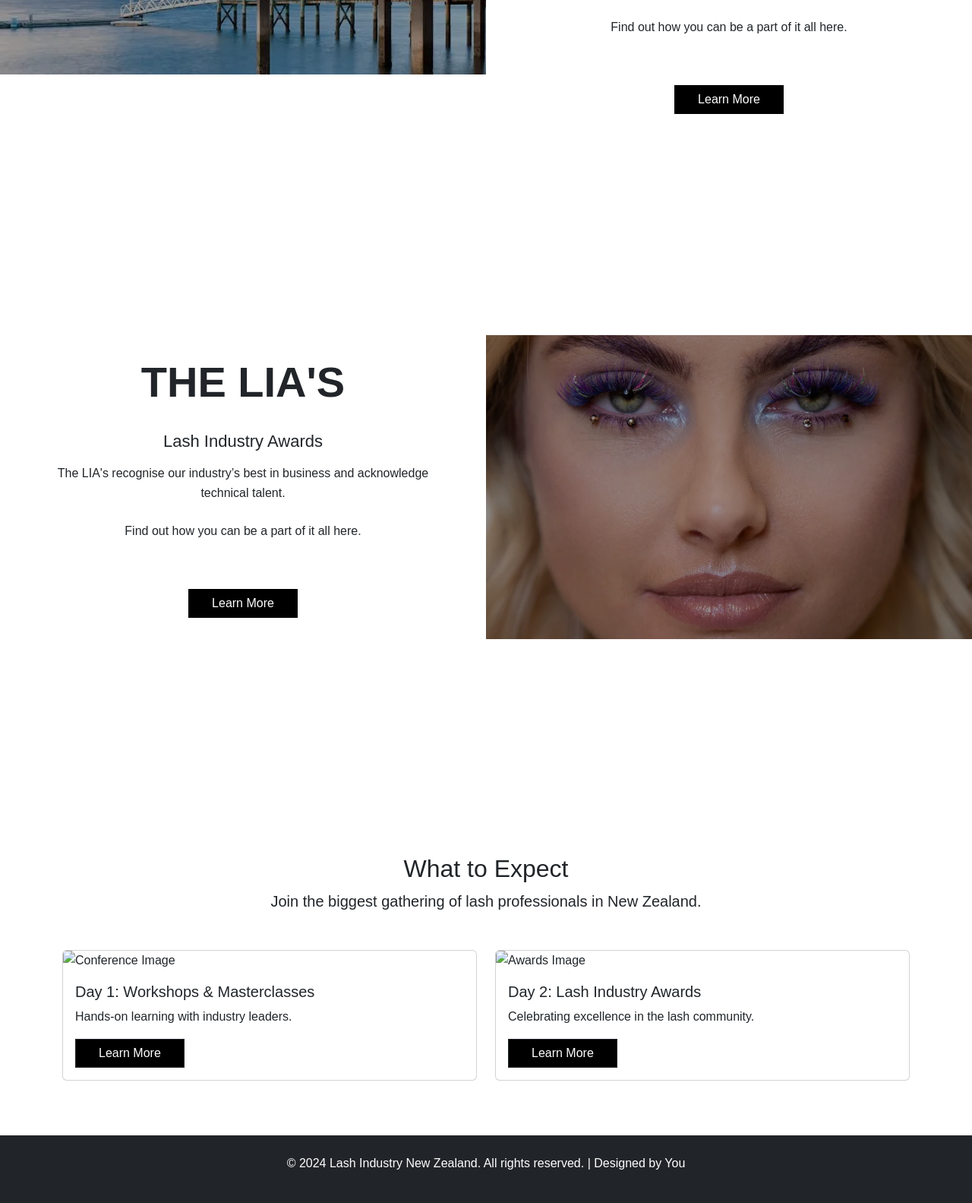
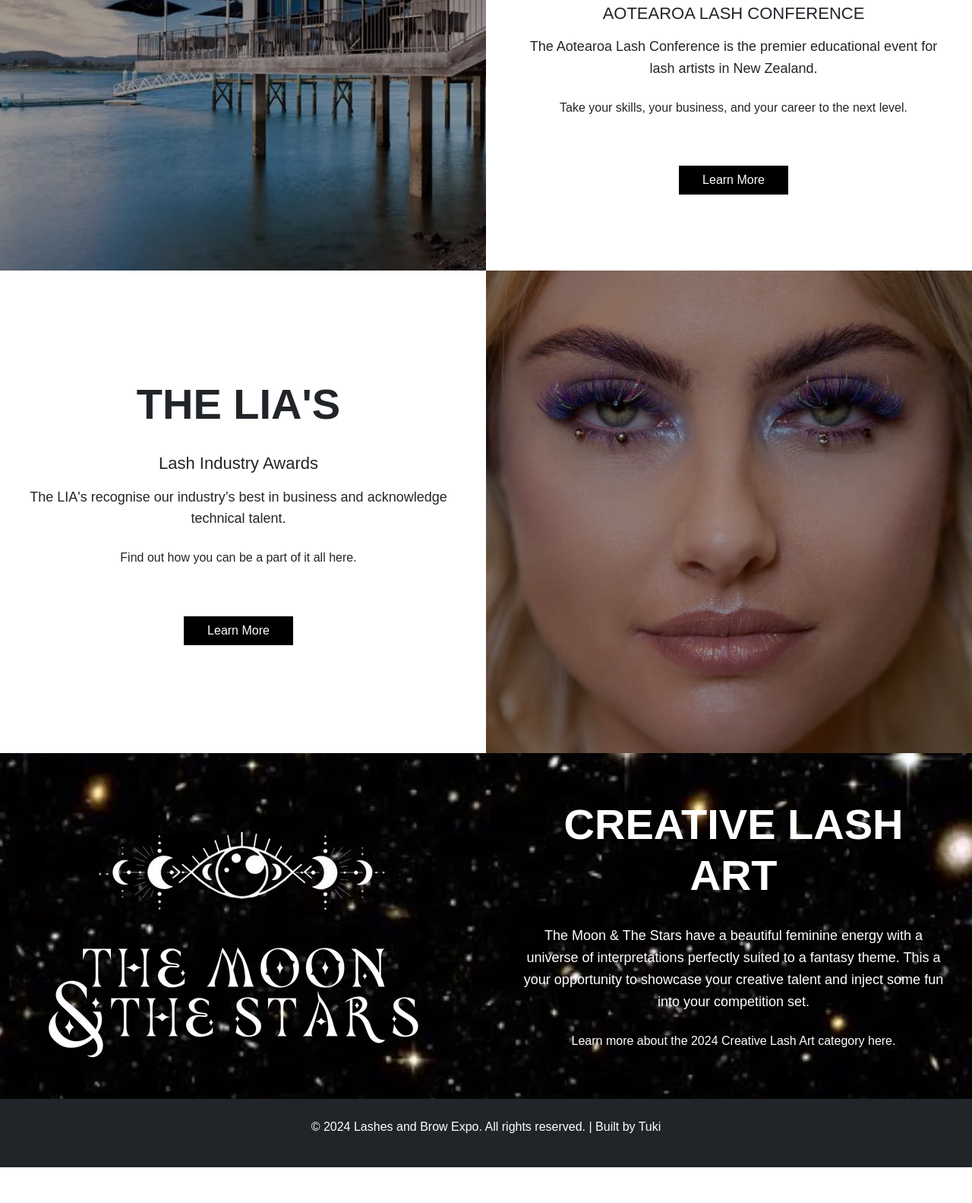
Before and after one commit to shutcheson/lashes-convension, a plain HTML site: page index.html in a window 1280 px wide. Shown: the part 732-2315 px from the top of the page at 76% size. After the commit the page ends 2268 px from the top, so only its background shows below. Drawn offline with nearby package versions, Linux system fonts and the light colour scheme.

Commit message:
creative lashes section add Aligning text fixes

```diff
--- a/index.html
+++ b/index.html
@@ -43,11 +43,11 @@
       </div>
     </nav>
 
-    <section class="hero py-5">
+    <section class="hero py-5 d-flex align-items-end">
       <div class="container">
         <div class="row align-items-center">
           <!-- Left Column (4 units wide) -->
-          <div class="col-md-4">
+          <div class="col-md-4 pb-5">
             <h1 class="fw-bold text-start display-4">
               Here to raise the standards.
             </h1>
@@ -56,7 +56,7 @@
 
           <!-- Right Column (8 units wide) -->
           <div class="col-md-6">
-            <p class="lead text-center mb-0">
+            <p class="lead text-start mb-0">
               Lash Industry New Zealand is a platform designed to gather the
               best minds in the lash community, to provide educational resources
               and to act as an umbrella to support industry based events.
@@ -68,27 +68,24 @@
     </section>
 
     <!-- Conference section -->
-    <div class="section container-fluid">
-      <div class="row align-items-center">
-        <div class="col-md-6 section__img--conference"></div>
+    <div class="section row align-items-center">
+      <div class="col-md-6 section__img--conference image-section"></div>
       <div class="col-md-6 section__text--conference text-center px-5">
         <h1 class="title pb-4">TGA / 24</h1>
-          <h3 class="subtitle pb-2">Lash Industry Awards</h3>
+        <h3 class="subtitle pb-2">AOTEAROA LASH CONFERENCE</h3>
         <p class="description pb-2">
-            The LIA's recognise our industry’s best in business and acknowledge
-            technical talent.
+          The Aotearoa Lash Conference is the premier educational event for lash
+          artists in New Zealand.
         </p>
         <p class="cta-text pb-5">
-            Find out how you can be a part of it all here.
+          Take your skills, your business, and your career to the next level.
         </p>
         <a href="#" class="btn">Learn More</a>
       </div>
     </div>
-    </div>
 
     <!-- Awards section -->
-    <div class="section container-fluid">
-      <div class="row align-items-center">
+    <div class="section row align-items-center">
       <div class="col-md-6 section__text--awards text-center px-5">
         <h1 class="title pb-4">THE LIA'S</h1>
         <h3 class="subtitle pb-2">Lash Industry Awards</h3>
@@ -103,57 +100,30 @@
       </div>
       <div class="col-md-6 section__img--awards image-section"></div>
     </div>
+
+    <!-- Conference section -->
+    <div class="section creative-art row align-items-center">
+      <div class="col-md-6 section__text--creative-art text-center px-5">
+        <img src="img/sec3-eye.webp" alt="" />
+        <img src="img/sec3-stars.webp" alt="" />
       </div>
-
-    <!-- Main Content -->
-    <main class="container my-5">
-      <!-- Event Details -->
-      <section class="text-center mb-5">
-        <h2>What to Expect</h2>
-        <p class="lead">
-          Join the biggest gathering of lash professionals in New Zealand.
+      <div class="col-md-6 section__text--creative-art text-center px-5">
+        <h1 class="title pb-4">CREATIVE LASH ART</h1>
+        <p class="description pb-2">
+          The Moon & The Stars have a beautiful feminine energy with a universe
+          of interpretations perfectly suited to a fantasy theme. This a your
+          opportunity to showcase your creative talent and inject some fun into
+          your competition set.
         </p>
-      </section>
-
-      <div class="row">
-        <div class="col-md-6 mb-4">
-          <div class="card h-100">
-            <img
-              src="path-to-image.jpg"
-              class="card-img-top"
-              alt="Conference Image"
-            />
-            <div class="card-body">
-              <h5 class="card-title">Day 1: Workshops & Masterclasses</h5>
-              <p class="card-text">Hands-on learning with industry leaders.</p>
-              <a href="#" class="btn btn-outline-dark">Learn More</a>
+        <p class="cta-text pb-5">
+          Learn more about the 2024 Creative Lash Art category here.
+        </p>
       </div>
     </div>
-        </div>
-        <div class="col-md-6 mb-4">
-          <div class="card h-100">
-            <img
-              src="path-to-image.jpg"
-              class="card-img-top"
-              alt="Awards Image"
-            />
-            <div class="card-body">
-              <h5 class="card-title">Day 2: Lash Industry Awards</h5>
-              <p class="card-text">
-                Celebrating excellence in the lash community.
-              </p>
-              <a href="#" class="btn btn-outline-dark">Learn More</a>
-            </div>
-          </div>
-        </div>
-      </div>
-    </main>
 
     <!-- Footer -->
     <footer class="bg-dark text-white text-center py-4">
-      <p>
-        © 2024 Lash Industry New Zealand. All rights reserved. | Designed by You
-      </p>
+      <p>© 2024 Lashes and Brow Expo. All rights reserved. | Built by Tuki</p>
     </footer>
 
     <script src="https://cdn.jsdelivr.net/npm/bootstrap@5.3.0/dist/js/bootstrap.bundle.min.js"></script>
--- a/styles/styles.scss
+++ b/styles/styles.scss
@@ -31,11 +31,11 @@ body {
   padding: 120px 0;
   background-image: url("../img/hero-img.webp");
   height: 60vh;
-  object-fit: fill;
+  background-size: cover;
 
   h1 {
     // Adjust these values to match your brand
-    font-size: 3.5rem;
+    font-size: 3.2rem;
     color: white;
     line-height: 1.2;
 
@@ -48,9 +48,10 @@ body {
   }
 
   .lead {
-    font-size: 1.25rem;
+    font-size: 18px;
     color: white;
     line-height: 1.6;
+    padding-bottom: 20px;
 
     @media (max-width: 768px) {
       font-size: 1.125rem;
@@ -69,7 +70,7 @@ body {
 }
 
 .description {
-  font: 18px;
+  font-size: 18px;
 }
 
 .btn {
@@ -77,13 +78,16 @@ body {
   background-color: #000;
   border-radius: 0;
   padding: 6px 30px;
+
+  &:hover {
+    border: 1px solid black;
+  }
 }
 
 .section {
-  height: 635px;
-
   &__img {
     &--conference {
+      height: 550px !important;
       padding: 120px 0;
       position: relative; // Added for overlay positioning
       &::before {
@@ -114,6 +118,7 @@ body {
       }
     }
     &--awards {
+      height: 635px !important;
       padding: 120px 0;
       position: relative; // Added for overlay positioning
       height: 50vh;
@@ -144,11 +149,49 @@ body {
         z-index: 0;
       }
     }
+    &--conference {
+      padding: 120px 0;
+      position: relative; // Added for overlay positioning
+      height: 50vh;
+      &::before {
+        // Added overlay
+        content: "";
+        position: absolute;
+        top: 0;
+        left: 0;
+        right: 0;
+        bottom: 0;
+        background-color: rgba(0, 0, 0, 0.38);
+        z-index: 1;
+      }
+
+      // Move background properties to a pseudo-element
+      &::after {
+        content: "";
+        position: absolute;
+        top: 0;
+        left: 0;
+        right: 0;
+        bottom: 0;
+        background-image: url("../img/sec1.webp");
+        background-size: cover;
+        background-position: center;
+        background-repeat: no-repeat;
+        z-index: 0;
+      }
+    }
   }
 
   &__text {
     padding: 20px 50px;
   }
+}
+
+.creative-art {
+  color: white;
+  height: auto;
+  padding-top: 60px;
+  background-image: url("../img/sec3.webp");
 }
 
 // Footer start //
```
Also changed, not shown: img/sec3-eye.webp (added), img/sec3-stars.webp (added), img/sec3.webp (added), styles/styles.css, 1 other file. Lines whose indentation alone changed are shown as unchanged.
